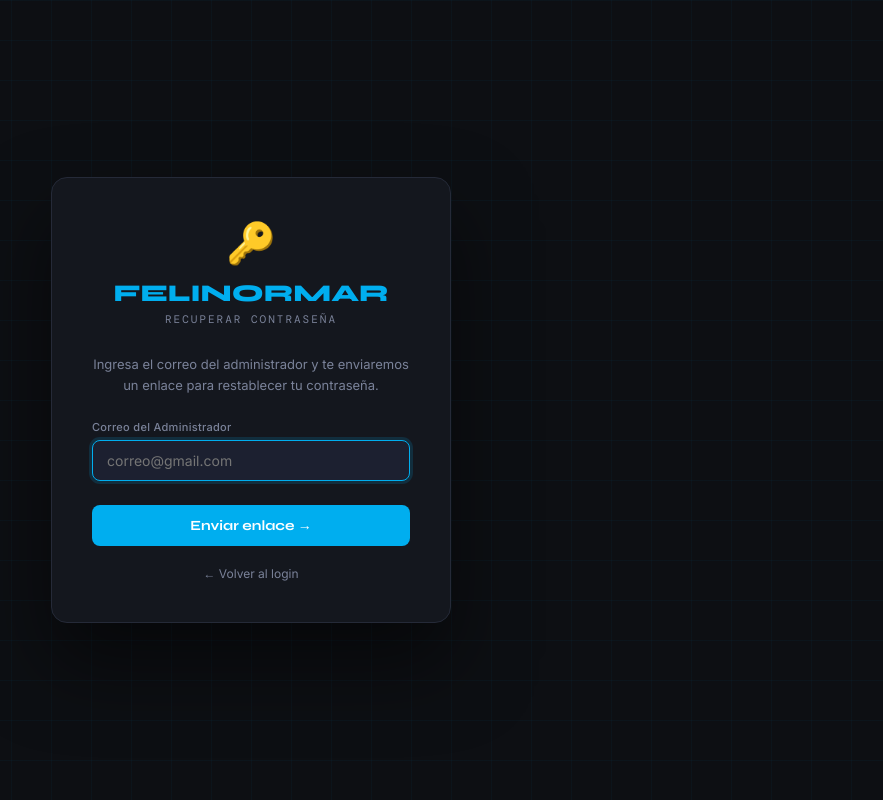
After one commit to FeliNormar/taller_felinormar, a Flask app: page /forgot-password in a window 1280 px wide. The commit adds this page. Shown: the whole page, without its empty margins (389-1272 px from the left). Run offline with Flask 3, Linux system fonts and the light colour scheme.

Commit message:
feat: recuperacion de contrasena por email (Gmail SMTP) - solo admin

```diff
--- a/app/__init__.py
+++ b/app/__init__.py
@@ -99,6 +99,7 @@ def create_app(config_name='production'):
             nombre_admin = request.form.get('nombre_admin', '').strip()
             password = request.form.get('password', '').strip()
             password_confirm = request.form.get('password_confirm', '').strip()
+            email_admin = request.form.get('email_admin', '').strip().lower()
 
             # ============================================================
             # VALIDACIONES PROFESIONALES
@@ -140,8 +141,8 @@ def create_app(config_name='production'):
 
                 # Crear usuario administrador con contraseña encriptada
                 conn.execute(
-                    "INSERT INTO usuarios (usuario, password, rol) VALUES (?, ?, ?)",
-                    (nombre_admin, generate_password_hash(password), 'admin')
+                    "INSERT INTO usuarios (usuario, password, rol, email) VALUES (?, ?, ?, ?)",
+                    (nombre_admin, generate_password_hash(password), 'admin', email_admin)
                 )
 
                 # Crear configuración del taller (si existe la tabla - versión PRO)
@@ -192,6 +193,7 @@ def create_app(config_name='production'):
         # Rutas que nunca requieren verificación
         excluded_routes = {
             'setup', 'static', 'auth.login', 'auth.logout',
+            'auth.forgot_password', 'auth.reset_password',
             'ordenes.status_publico'
         }
 
--- a/app/routes/auth.py
+++ b/app/routes/auth.py
@@ -4,9 +4,13 @@ Rutas de autenticación
 Desarrollado por: Felipe Norberto Marcelino
 Copyright (c) 2026 Felipe Norberto Marcelino. Todos los derechos reservados.
 """
-from flask import Blueprint, render_template, request, redirect, session, url_for, flash
-from werkzeug.security import check_password_hash
+from flask import Blueprint, render_template, request, redirect, session, url_for, flash, current_app
+from werkzeug.security import check_password_hash, generate_password_hash
 from app.models.database import get_db
+import secrets, smtplib
+from email.mime.text import MIMEText
+from email.mime.multipart import MIMEMultipart
+from datetime import datetime, timedelta
 
 auth_bp = Blueprint('auth', __name__)
 
@@ -71,3 +75,105 @@ def logout():
     session.clear()
     flash('Sesión cerrada correctamente', 'info')
     return redirect(url_for('auth.login'))
+
+
+def _enviar_email_reset(destino, link):
+    """Envía el correo de recuperación usando Gmail SMTP"""
+    cfg = current_app.config
+    msg = MIMEMultipart('alternative')
+    msg['Subject'] = 'Recuperación de contraseña — Taller Felinormar'
+    msg['From']    = cfg['MAIL_USERNAME']
+    msg['To']      = destino
+
+    html = f"""
+    <div style="font-family:Arial,sans-serif;max-width:480px;margin:0 auto;background:#0d0f13;color:#e8ecf4;border-radius:12px;padding:32px;border:1px solid #252a38;">
+      <h2 style="color:#00AEEF;font-size:22px;margin-bottom:8px;">🔧 Taller Felinormar</h2>
+      <p style="color:#7a8299;font-size:13px;margin-bottom:24px;">Sistema de Gestión</p>
+      <p style="margin-bottom:16px;">Recibimos una solicitud para restablecer tu contraseña.</p>
+      <p style="margin-bottom:24px;">Haz clic en el botón para crear una nueva contraseña. El enlace expira en <strong>1 hora</strong>.</p>
+      <a href="{link}" style="display:inline-block;background:#00AEEF;color:#fff;padding:12px 28px;border-radius:8px;text-decoration:none;font-weight:700;font-size:14px;">
+        Restablecer contraseña →
+      </a>
+      <p style="margin-top:24px;font-size:12px;color:#7a8299;">
+        Si no solicitaste esto, ignora este correo. Tu contraseña no cambiará.
+      </p>
+      <hr style="border:none;border-top:1px solid #252a38;margin:24px 0;">
+      <p style="font-size:11px;color:#3a3f52;">© 2026 Felipe Norberto Marcelino · Taller Felinormar</p>
+    </div>
+    """
+    msg.attach(MIMEText(html, 'html'))
+
+    with smtplib.SMTP(cfg['MAIL_SERVER'], cfg['MAIL_PORT']) as server:
+        server.starttls()
+        server.login(cfg['MAIL_USERNAME'], cfg['MAIL_PASSWORD'])
+        server.sendmail(cfg['MAIL_USERNAME'], destino, msg.as_string())
+
+
+@auth_bp.route('/forgot-password', methods=['GET', 'POST'])
+def forgot_password():
+    """Solicitar recuperación de contraseña"""
+    if request.method == 'POST':
+        email = request.form.get('email', '').strip().lower()
+        conn = get_db()
+        # Solo buscar admin con ese email
+        user = conn.execute(
+            "SELECT * FROM usuarios WHERE email=? AND rol='admin'", (email,)
+        ).fetchone()
+
+        # Siempre mostrar el mismo mensaje (no revelar si existe o no)
+        if user:
+            token = secrets.token_urlsafe(32)
+            expira = (datetime.utcnow() + timedelta(hours=1)).isoformat()
+            conn.execute(
+                "INSERT INTO reset_tokens (usuario_id, token, expira) VALUES (?,?,?)",
+                (user['id'], token, expira)
+            )
+            conn.commit()
+            link = url_for('auth.reset_password', token=token, _external=True)
+            try:
+                _enviar_email_reset(email, link)
+            except Exception as e:
+                current_app.logger.error(f"Error enviando email: {e}")
+                flash('Error al enviar el correo. Verifica la configuración.', 'error')
+                return render_template('forgot_password.html')
+
+        flash('Si ese correo está registrado, recibirás un enlace en breve.', 'success')
+        return redirect(url_for('auth.login'))
+
+    return render_template('forgot_password.html')
+
+
+@auth_bp.route('/reset-password/<token>', methods=['GET', 'POST'])
+def reset_password(token):
+    """Restablecer contraseña con token válido"""
+    conn = get_db()
+    row = conn.execute(
+        "SELECT * FROM reset_tokens WHERE token=? AND usado=0", (token,)
+    ).fetchone()
+
+    if not row or datetime.utcnow() > datetime.fromisoformat(row['expira']):
+        flash('El enlace es inválido o ya expiró.', 'error')
+        return redirect(url_for('auth.login'))
+
+    if request.method == 'POST':
+        password = request.form.get('password', '')
+        confirm  = request.form.get('password_confirm', '')
+
+        if len(password) < 6:
+            flash('La contraseña debe tener al menos 6 caracteres.', 'error')
+            return render_template('reset_password.html', token=token)
+        if password != confirm:
+            flash('Las contraseñas no coinciden.', 'error')
+            return render_template('reset_password.html', token=token)
+
+        conn.execute(
+            "UPDATE usuarios SET password=? WHERE id=?",
+            (generate_password_hash(password), row['usuario_id'])
+        )
+        conn.execute("UPDATE reset_tokens SET usado=1 WHERE id=?", (row['id'],))
+        conn.commit()
+
+        flash('Contraseña actualizada. Ya puedes iniciar sesión.', 'success')
+        return redirect(url_for('auth.login'))
+
+    return render_template('reset_password.html', token=token)
--- /dev/null
+++ b/templates/forgot_password.html
@@ -0,0 +1,81 @@
+<!DOCTYPE html>
+<html lang="es">
+<head>
+  <meta charset="UTF-8">
+  <meta name="viewport" content="width=device-width, initial-scale=1.0">
+  <title>Recuperar Contraseña — Taller Felinormar</title>
+  <link href="https://fonts.googleapis.com/css2?family=Syne:wght@700;800&family=DM+Mono:wght@400;500&family=Inter:wght@300;400;500&display=swap" rel="stylesheet">
+  <style>
+    *, *::before, *::after { box-sizing: border-box; margin: 0; padding: 0; }
+    body {
+      min-height: 100vh; background: #0d0f13; color: #e8ecf4;
+      font-family: 'Inter', sans-serif;
+      display: flex; align-items: center; justify-content: center;
+      position: relative; overflow: hidden;
+    }
+    body::before {
+      content: ''; position: fixed; inset: 0;
+      background-image:
+        linear-gradient(rgba(0,174,239,.04) 1px, transparent 1px),
+        linear-gradient(90deg, rgba(0,174,239,.04) 1px, transparent 1px);
+      background-size: 40px 40px; pointer-events: none;
+    }
+    .card {
+      background: #14171e; border: 1px solid #252a38; border-radius: 16px;
+      padding: 40px; width: 100%; max-width: 400px;
+      position: relative; z-index: 1; box-shadow: 0 40px 80px rgba(0,0,0,.5);
+    }
+    .brand { text-align: center; margin-bottom: 28px; }
+    .brand-icon { font-size: 40px; margin-bottom: 12px; }
+    .brand-name { font-family: 'Syne', sans-serif; font-weight: 800; font-size: 24px; color: #00AEEF; }
+    .brand-sub { font-family: 'DM Mono', monospace; font-size: 11px; letter-spacing: 2px; text-transform: uppercase; color: #7a8299; margin-top: 4px; }
+    .desc { font-size: 13px; color: #7a8299; margin-bottom: 24px; line-height: 1.6; text-align: center; }
+    .form-group { margin-bottom: 16px; }
+    label { display: block; font-size: 11px; font-weight: 500; color: #7a8299; letter-spacing: .3px; margin-bottom: 6px; }
+    input {
+      width: 100%; background: #1c2030; border: 1px solid #252a38;
+      border-radius: 8px; color: #e8ecf4; padding: 11px 14px;
+      font-size: 14px; font-family: inherit; transition: border-color .15s, box-shadow .15s;
+    }
+    input:focus { outline: none; border-color: #00AEEF; box-shadow: 0 0 0 3px rgba(0,174,239,.15); }
+    .btn { width: 100%; padding: 12px; background: #00AEEF; color: #fff; border: none; border-radius: 8px; font-size: 14px; font-weight: 600; font-family: 'Syne', sans-serif; cursor: pointer; margin-top: 8px; transition: background .15s; }
+    .btn:hover { background: #0098D1; }
+    .msg-error { background: rgba(231,76,60,.12); border: 1px solid rgba(231,76,60,.3); color: #f87171; padding: 10px 14px; border-radius: 8px; font-size: 13px; margin-bottom: 16px; }
+    .msg-success { background: rgba(46,204,113,.12); border: 1px solid rgba(46,204,113,.3); color: #4ade80; padding: 10px 14px; border-radius: 8px; font-size: 13px; margin-bottom: 16px; }
+    .back { text-align: center; margin-top: 16px; }
+    .back a { font-size: 12px; color: #7a8299; text-decoration: none; }
+    .back a:hover { color: #00AEEF; }
+  </style>
+</head>
+<body>
+  <div class="card">
+    <div class="brand">
+      <div class="brand-icon">🔑</div>
+      <div class="brand-name">FELINORMAR</div>
+      <div class="brand-sub">Recuperar Contraseña</div>
+    </div>
+
+    <p class="desc">Ingresa el correo del administrador y te enviaremos un enlace para restablecer tu contraseña.</p>
+
+    {% with messages = get_flashed_messages(with_categories=true) %}
+      {% if messages %}
+        {% for category, message in messages %}
+          <div class="{{ 'msg-error' if category == 'error' else 'msg-success' }}">
+            {{ '⚠' if category == 'error' else '✓' }} {{ message }}
+          </div>
+        {% endfor %}
+      {% endif %}
+    {% endwith %}
+
+    <form method="POST">
+      <div class="form-group">
+        <label>Correo del Administrador</label>
+        <input type="email" name="email" placeholder="correo@gmail.com" required autofocus>
+      </div>
+      <button type="submit" class="btn">Enviar enlace →</button>
+    </form>
+
+    <div class="back"><a href="/login">← Volver al login</a></div>
+  </div>
+</body>
+</html>
--- a/templates/login.html
+++ b/templates/login.html
@@ -168,6 +168,12 @@
       <button type="submit" class="btn-login">Iniciar Sesión →</button>
     </form>
 
+    <div style="text-align:center; margin-top:16px;">
+      <a href="/forgot-password" style="font-size:12px; color:#7a8299; text-decoration:none;">
+        ¿Olvidaste tu contraseña?
+      </a>
+    </div>
+
     <div class="login-footer">TALLER FELINORMAR · SISTEMA INTERNO</div>
   </div>
 </body>
--- a/templates/setup.html
+++ b/templates/setup.html
@@ -204,6 +204,11 @@
       </div>
 
       <div class="form-group">
+        <label>Correo Electrónico del Admin *</label>
+        <input type="email" name="email_admin" placeholder="Ej: correo@gmail.com" required>
+      </div>
+
+      <div class="form-group">
         <label>Contraseña Maestra *</label>
         <input type="password" name="password" placeholder="Mínimo 6 caracteres" required>
       </div>
```
Also changed, not shown: app/config.py (+7 -0 lines), app/models/database.py (+19 -1 lines), templates/reset_password.html (added, +74 -0 lines), 1 other file.
